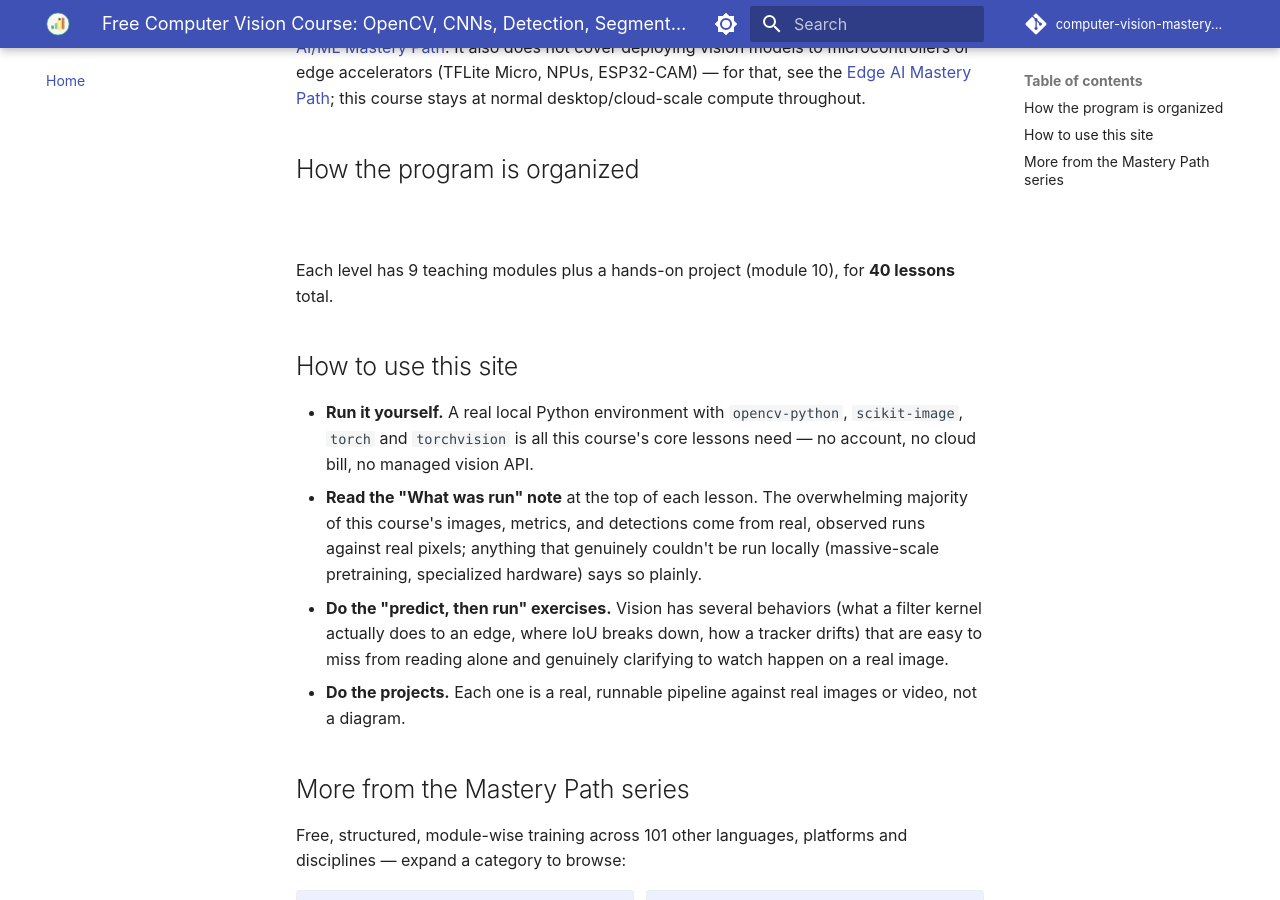
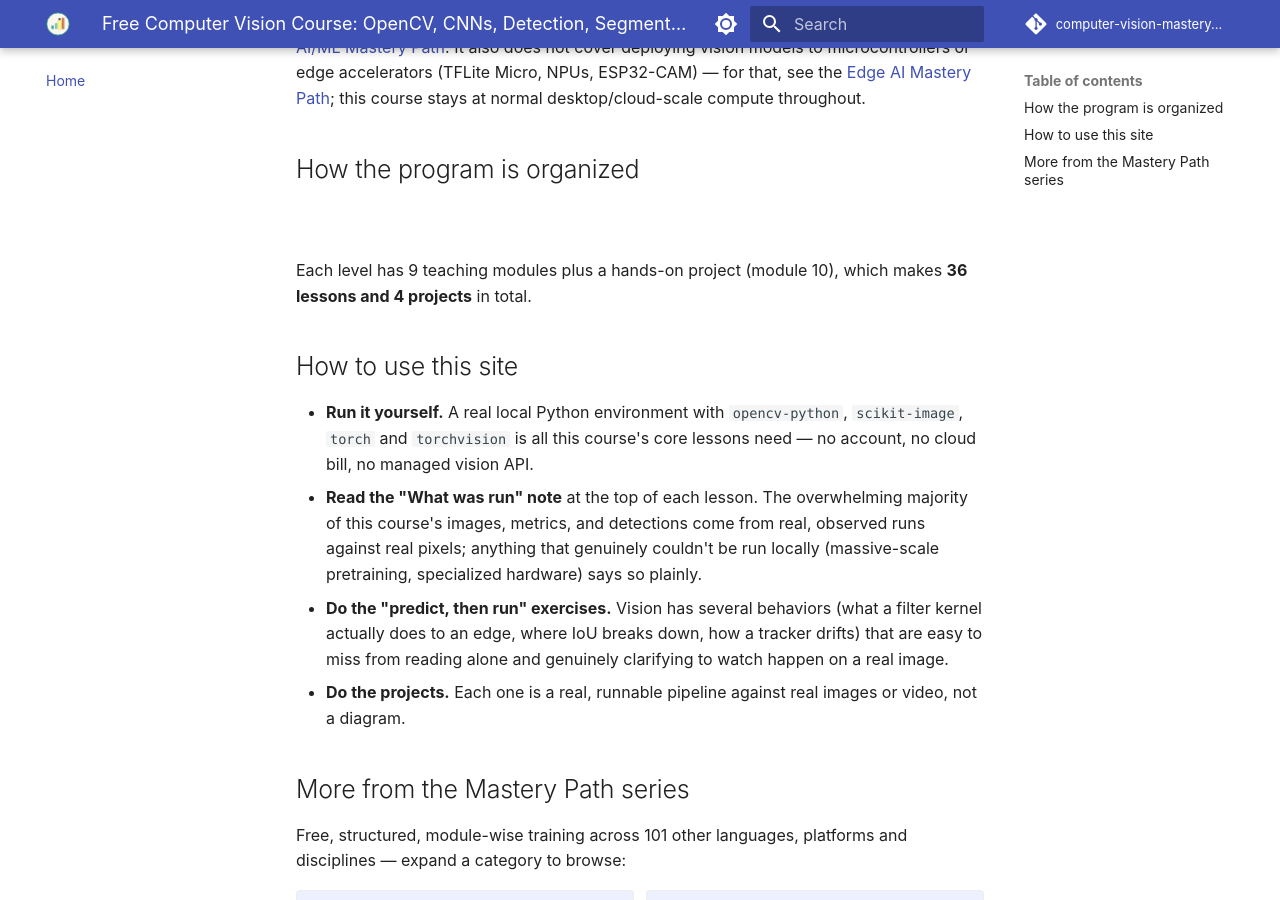
Before and after one commit to SIGILIPELLI/computer-vision-mastery-path, an MkDocs documentation site: the page built from docs/index.md, in a window 1280 px wide and 900 px high, scrolled down 655 px. Built offline with MkDocs 1.6.1 and Material for MkDocs 9.7.7, drawn with Linux system fonts in a browser that asks for light colours; comment, search, counter and statistics services are not loaded.

Commit message:
Lesson and project counts use one definition; remove stale 'being written' notices
Co-Authored-By: Claude Sonnet 5.5 <noreply@anthropic.com>

```diff
--- a/docs/index.md
+++ b/docs/index.md
@@ -1,6 +1,6 @@
 ---
 title: "Free Computer Vision Course: OpenCV, CNNs, Detection, Segmentation & Tracking"
-description: "Free computer vision course: 40 lessons on OpenCV, CNNs, object detection, segmentation, tracking, OCR and vision transformers."
+description: "Free computer vision course: 36 lessons and 4 projects on OpenCV, CNNs, object detection, segmentation, tracking, OCR and vision transformers."
 ---
 
 # Computer Vision Mastery Path
@@ -33,7 +33,7 @@ desktop/cloud-scale compute throughout.
 | **3 · Detection, Segmentation & Motion** | Object detection, segmentation, pose, optical flow, tracking, OCR | 10 | Run and evaluate real detection/segmentation/tracking models |
 | **4 · Modern Architectures & Production CV** | Vision transformers, embeddings, generation, robustness, bias, scaling | 10 | Choose, evaluate and ship a real, modern vision system |
 
-Each level has 9 teaching modules plus a hands-on project (module 10), for **40 lessons** total.
+Each level has 9 teaching modules plus a hands-on project (module 10), which makes **36 lessons and 4 projects** in total.
 
 ## How to use this site
 
--- a/docs/javascripts/progress-tracker.js
+++ b/docs/javascripts/progress-tracker.js
@@ -43,7 +43,7 @@
     } catch (e) { return null; }
   }
   function isProjectSlug(slug) {
-    return /project|capstone/i.test(slug || "");
+    return /(^|\/)\d+-(project|capstone)\b/i.test(slug || "");
   }
   function pointsFor(slug) {
     return isProjectSlug(slug) ? POINTS_PROJECT : POINTS_LESSON;
```
